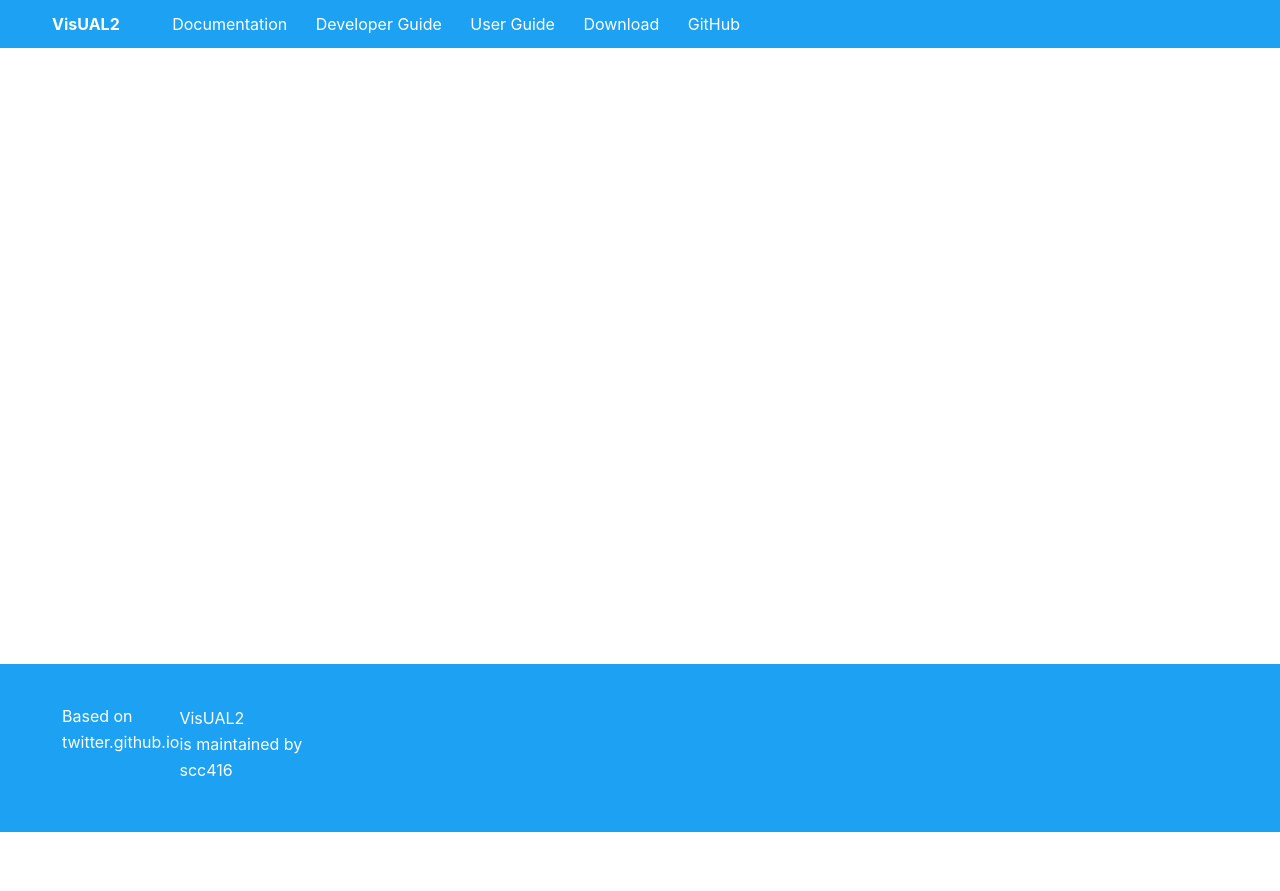
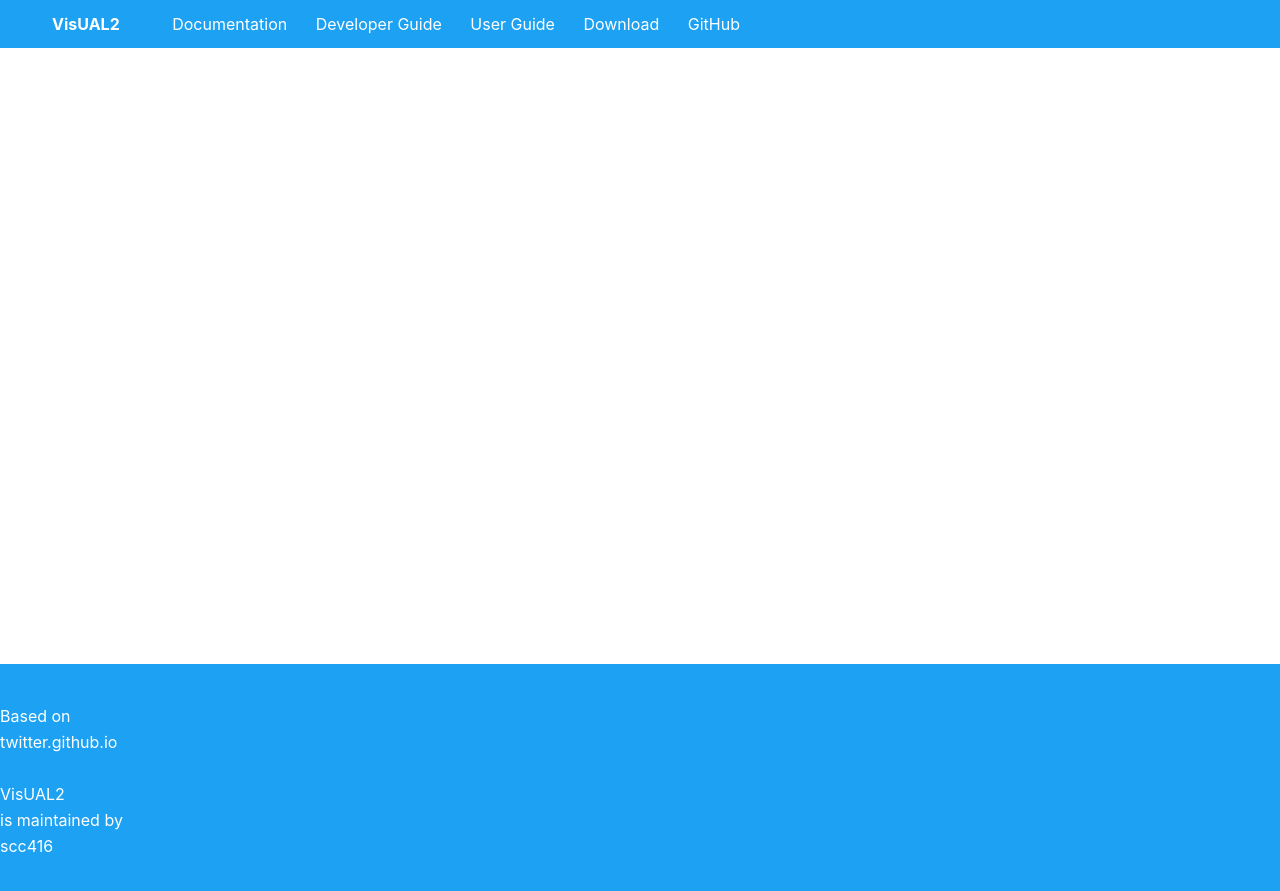
Before and after one commit to scc416/VisUAL2-doc, a Jekyll site: the page built from index.html, in a window 1280 px wide and 900 px high, scrolled down 2607 px. Shown: the top 891 px of the window. Built offline with Jekyll 4.4.1, drawn with Linux system fonts in a browser that asks for light colours; before the commit the page ends 3439 px from its top, so only the background shows below that.

Commit message:
Update default.html

```diff
--- a/_layouts/default.html
+++ b/_layouts/default.html
@@ -94,11 +94,8 @@
 
     <!-- Footer -->
     <div class="footer">
-        <div class="Grid container">
-            <p>Based on <a class="foot-link" href="https://twitter.github.io/">twitter.github.io</a></p>
-            <p><a class="foot-link" href="https://github.com/scc416/Visual2">VisUAL2</a> is maintained by  <a class="foot-link" href="https://github.com/scc416">scc416</a></p>
-
-        </div>
+        Based on <a class="foot-link" href="https://twitter.github.io/">twitter.github.io</a>
+        <br><a class="foot-link" href="https://github.com/scc416/Visual2">VisUAL2</a> is maintained by  <a class="foot-link" href="https://github.com/scc416">scc416</a>
     </div> <!-- End of Footer -->
   </body>
 
```
